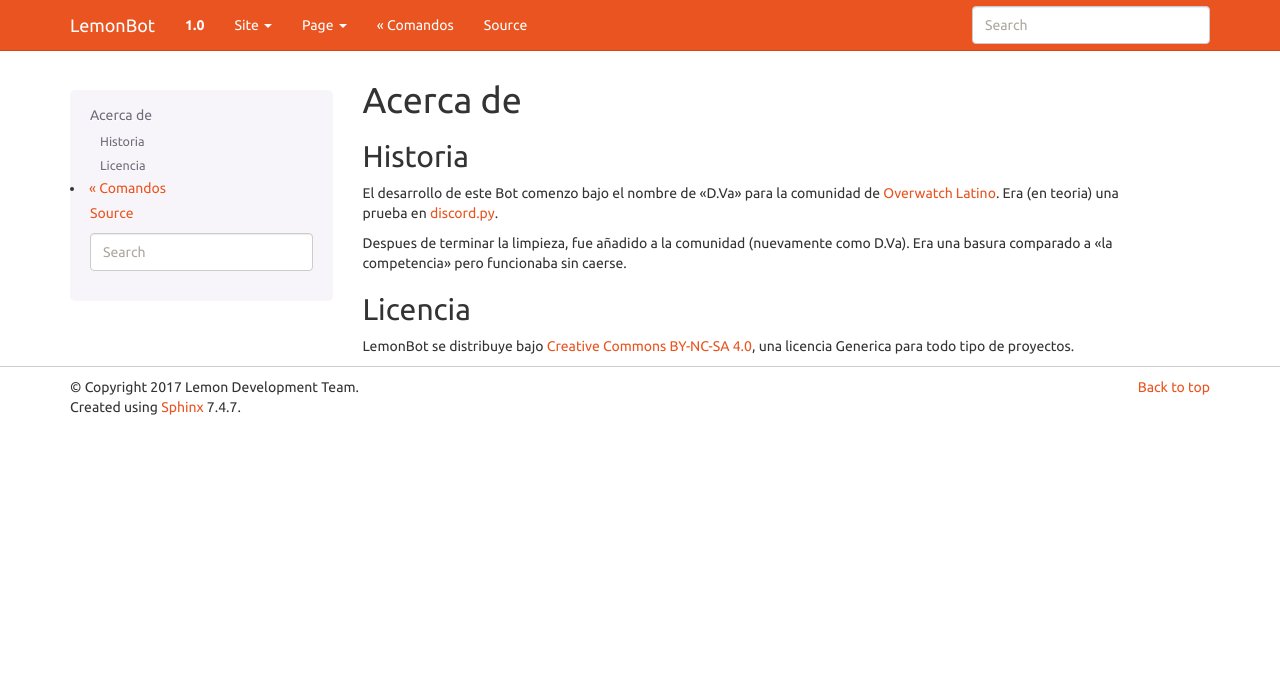
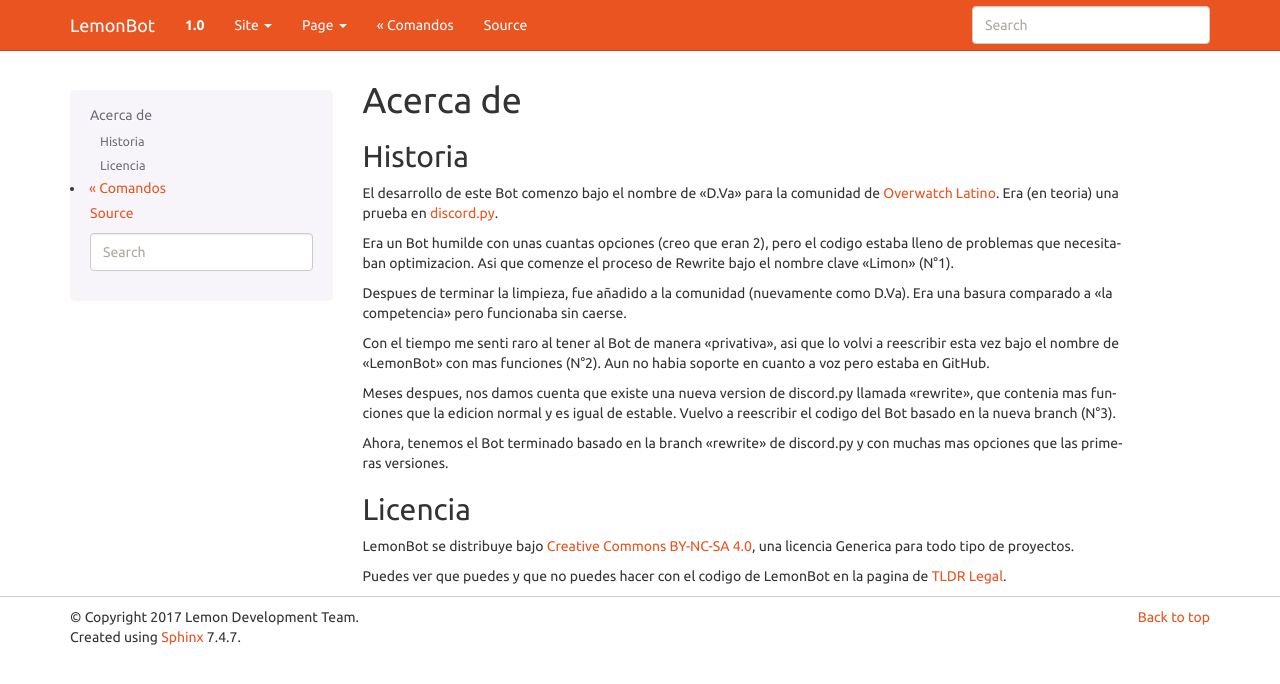
Before and after one commit to fossabot/LemonBot, a Sphinx documentation site: the page built from docs/about.rst, in a window 1280 px wide. Shown: the top 684 px of the page. Built offline with Sphinx 7.4.7, drawn with Linux system fonts in a browser that asks for light colours.

Commit message:
Añadidos strings olvidados

```diff
--- a/docs/about.rst
+++ b/docs/about.rst
@@ -7,16 +7,21 @@ Historia
 ---------
 El desarrollo de este Bot comenzo bajo el nombre de "D.Va" para la comunidad de `Overwatch Latino`_. Era (en teoria) una prueba en `discord.py`_.
 
+Era un Bot humilde con unas cuantas opciones (creo que eran 2), pero el codigo estaba lleno de problemas que necesitaban optimizacion. Asi que comenze el proceso de Rewrite bajo el nombre clave "Limon" (N°1).
 
 Despues de terminar la limpieza, fue añadido a la comunidad (nuevamente como D.Va). Era una basura comparado a "la competencia" pero funcionaba sin caerse.
 
+Con el tiempo me senti raro al tener al Bot de manera "privativa", asi que lo volvi a reescribir esta vez bajo el nombre de "LemonBot" con mas funciones (N°2). Aun no habia soporte en cuanto a voz pero estaba en GitHub.
 
+Meses despues, nos damos cuenta que existe una nueva version de discord.py llamada "rewrite", que contenia mas funciones que la edicion normal y es igual de estable. Vuelvo a reescribir el codigo del Bot basado en la nueva branch (N°3).
 
+Ahora, tenemos el Bot terminado basado en la branch "rewrite" de discord.py y con muchas mas opciones que las primeras versiones.
 
 Licencia
 ---------
 LemonBot se distribuye bajo `Creative Commons BY-NC-SA 4.0`_, una licencia Generica para todo tipo de proyectos.
 
+Puedes ver que puedes y que no puedes hacer con el codigo de LemonBot en la pagina de `TLDR Legal`_.
 
 .. _`Overwatch Latino`: http://overwatchlatino.com
 .. _`discord.py`: https://github.com/Rapptz/discord.py
```
